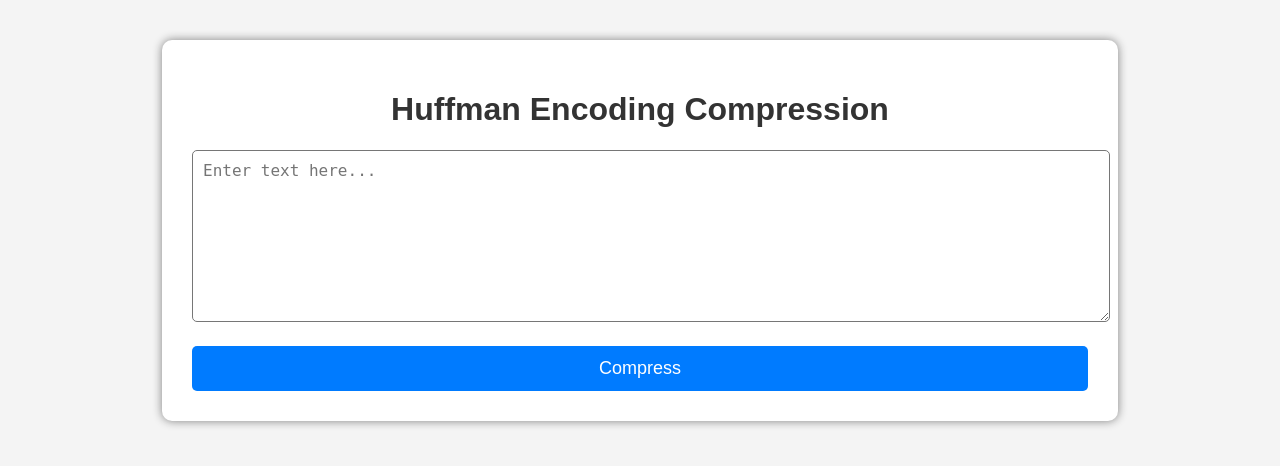
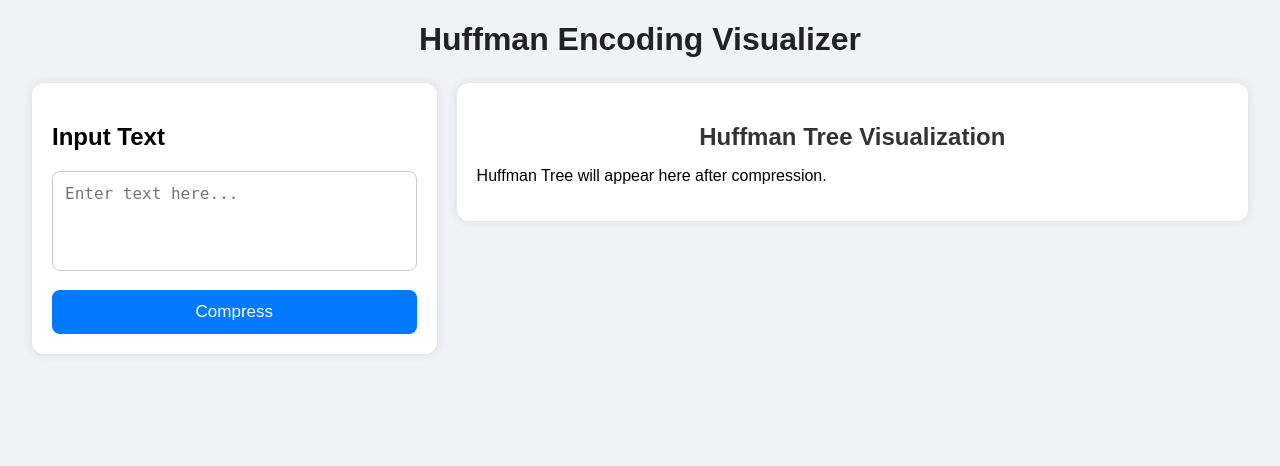
Before and after one commit to omkargurav0216-code/huffman, a Flask app: page / in a window 1280 px wide. Shown: the top 466 px of the page. Run offline with Flask 3, Linux system fonts and the light colour scheme.

Commit message:
Modification1

```diff
--- a/app.py
+++ b/app.py
@@ -1,5 +1,6 @@
 from flask import Flask, render_template, request
 import subprocess
+import json
 import os
 
 app = Flask(__name__)
@@ -13,10 +14,10 @@ def compress():
 
     text = request.form['text']
 
-    executable = './huffman.exe'
+    executable = './huffman'
 
-    if os.name != 'nt':
-        executable = './huffman'
+    if os.name == 'nt':
+        executable = './huffman.exe'
 
     result = subprocess.run(
         [executable, text],
@@ -26,9 +27,13 @@ def compress():
 
     output = result.stdout
 
+    with open('tree.json') as f:
+        tree_data = json.load(f)
+
     return render_template(
         'index.html',
         output=output,
+        tree=tree_data,
         text=text
     )
 
--- a/static/style.css
+++ b/static/style.css
@@ -1,51 +1,107 @@
 body {
 
-    font-family: Arial;
-    background: #f4f4f4;
+    font-family: Arial, sans-serif;
+
+    background: #f0f2f5;
+
     margin: 0;
     padding: 0;
 }
 
 .container {
 
-    width: 70%;
+    width: 95%;
+
     margin: auto;
-    margin-top: 40px;
 
-    background: white;
-
-    padding: 30px;
-
-    border-radius: 10px;
-
-    box-shadow: 0px 0px 10px gray;
+    margin-top: 20px;
 }
 
 h1 {
 
     text-align: center;
-    color: #333;
+
+    color: #222;
+
+    margin-bottom: 25px;
+}
+
+/* MAIN LAYOUT */
+
+.main-layout {
+
+    display: flex;
+
+    gap: 20px;
+
+    align-items: flex-start;
+}
+
+/* LEFT PANEL */
+
+.left-panel {
+
+    width: 35%;
+}
+
+/* RIGHT PANEL */
+
+.right-panel {
+
+    width: 65%;
+
+    background: white;
+
+    border-radius: 12px;
+
+    padding: 20px;
+
+    box-shadow: 0px 0px 10px rgba(0,0,0,0.1);
+
+    overflow: auto;
+}
+
+/* INPUT BOX */
+
+.input-card {
+
+    background: white;
+
+    padding: 20px;
+
+    border-radius: 12px;
+
+    box-shadow: 0px 0px 10px rgba(0,0,0,0.1);
 }
 
 textarea {
 
     width: 100%;
-    height: 150px;
 
-    padding: 10px;
+    height: 100px;
+
+    resize: none;
+
+    padding: 12px;
+
+    border-radius: 8px;
+
+    border: 1px solid #ccc;
 
     font-size: 16px;
 
-    border-radius: 5px;
+    box-sizing: border-box;
 }
 
+/* BUTTON */
+
 button {
-
-    margin-top: 20px;
 
     width: 100%;
 
     padding: 12px;
+
+    margin-top: 15px;
 
     background: #007BFF;
 
@@ -53,11 +109,13 @@ button {
 
     border: none;
 
-    font-size: 18px;
+    border-radius: 8px;
 
-    border-radius: 5px;
+    font-size: 17px;
 
     cursor: pointer;
+
+    transition: 0.3s;
 }
 
 button:hover {
@@ -65,18 +123,71 @@ button:hover {
     background: #0056b3;
 }
 
+/* RESULT CARD */
+
 .output {
 
-    margin-top: 30px;
+    margin-top: 20px;
 
-    background: #f8f8f8;
+    background: #111827;
+
+    color: #00ff88;
 
     padding: 20px;
 
-    border-radius: 5px;
+    border-radius: 12px;
+
+    box-shadow: 0px 0px 12px rgba(0,0,0,0.15);
+}
+
+.output h2 {
+
+    margin-top: 0;
+
+    color: white;
+
+    text-align: center;
 }
 
 pre {
 
     white-space: pre-wrap;
+
+    font-size: 15px;
+
+    line-height: 1.5;
 }
+
+/* TREE */
+
+#tree {
+
+    width: 100%;
+
+    overflow-x: auto;
+}
+
+/* TREE TITLE */
+
+.tree-title {
+
+    text-align: center;
+
+    margin-bottom: 15px;
+
+    color: #333;
+}
+
+/* SVG */
+
+svg {
+
+    background: #fafafa;
+
+    border-radius: 10px;
+}
+
+.output {
+
+    border-left: 6px solid #00ff88;
+}
--- a/templates/index.html
+++ b/templates/index.html
@@ -1,14 +1,20 @@
 <!DOCTYPE html>
-<html>
+<html lang="en">
 
 <head>
 
-    <title>Huffman Encoding</title>
+    <meta charset="UTF-8">
 
-    <link
-        rel="stylesheet"
+    <meta name="viewport"
+          content="width=device-width, initial-scale=1.0">
+
+    <title>Huffman Encoding Visualizer</title>
+
+    <link rel="stylesheet"
           href="{{ url_for('static',
           filename='style.css') }}">
+
+    <script src="https://d3js.org/d3.v7.min.js"></script>
 
 </head>
 
@@ -16,16 +22,27 @@
 
 <div class="container">
 
-    <h1>
-        Huffman Encoding Compression
-    </h1>
+    <h1>Huffman Encoding Visualizer</h1>
 
-    <form action="/compress" method="POST">
+    <div class="main-layout">
+
+        <!-- LEFT PANEL -->
+
+        <div class="left-panel">
+
+            <!-- INPUT CARD -->
+
+            <div class="input-card">
+
+                <h2>Input Text</h2>
+
+                <form action="/compress"
+                      method="POST">
 
                     <textarea
                         name="text"
-            placeholder="Enter text here..."
-            required>{{ text if text else '' }}</textarea>
+                        required
+                        placeholder="Enter text here...">{{ text if text else '' }}</textarea>
 
                     <button type="submit">
                         Compress
@@ -33,11 +50,15 @@
 
                 </form>
 
+            </div>
+
+            <!-- OUTPUT -->
+
             {% if output %}
 
             <div class="output">
 
-        <h2>Result</h2>
+                <h2>Compression Result</h2>
 
                 <pre>{{ output }}</pre>
 
@@ -47,5 +68,143 @@
 
         </div>
 
+        <!-- RIGHT PANEL -->
+
+        <div class="right-panel">
+
+            <h2 class="tree-title">
+                Huffman Tree Visualization
+            </h2>
+
+            {% if tree %}
+
+            <div id="tree"></div>
+
+            {% else %}
+
+            <div class="empty-tree">
+
+                <p>
+                    Huffman Tree will appear here
+                    after compression.
+                </p>
+
+            </div>
+
+            {% endif %}
+
+        </div>
+
+    </div>
+
+</div>
+
+{% if tree %}
+
+<script>
+
+const treeData = {{ tree | tojson }};
+
+/* SVG SIZE */
+
+const width = 1100;
+const height = 700;
+
+/* CREATE SVG */
+
+const svg = d3.select("#tree")
+    .append("svg")
+    .attr("width", width)
+    .attr("height", height);
+
+/* MAIN GROUP */
+
+const g = svg.append("g")
+    .attr("transform", "translate(50,50)");
+
+/* CREATE HIERARCHY */
+
+const root = d3.hierarchy(treeData);
+
+/* TOP TO BOTTOM TREE */
+
+const treeLayout = d3.tree()
+    .size([width - 150, height - 150]);
+
+treeLayout(root);
+
+/* LINKS */
+
+g.selectAll(".link")
+    .data(root.links())
+    .enter()
+    .append("line")
+    .attr("x1", d => d.source.x)
+    .attr("y1", d => d.source.y)
+    .attr("x2", d => d.target.x)
+    .attr("y2", d => d.target.y)
+    .attr("stroke", "#999")
+    .attr("stroke-width", 2);
+
+/* EDGE LABELS */
+
+g.selectAll(".edge-label")
+    .data(root.links())
+    .enter()
+    .append("text")
+    .attr("x", d => (d.source.x + d.target.x) / 2)
+    .attr("y", d => (d.source.y + d.target.y) / 2 - 8)
+    .attr("text-anchor", "middle")
+    .style("font-size", "14px")
+    .style("font-weight", "bold")
+    .style("fill", "#444")
+    .text((d) => {
+
+        if (d.target === d.source.children[0])
+            return "0";
+
+        return "1";
+    });
+
+/* NODES */
+
+g.selectAll(".node")
+    .data(root.descendants())
+    .enter()
+    .append("circle")
+    .attr("cx", d => d.x)
+    .attr("cy", d => d.y)
+    .attr("r", 30)
+    .attr("fill", d => d.children ? "#007BFF" : "#28a745")
+    .attr("stroke", "#fff")
+    .attr("stroke-width", 3);
+
+/* NODE TEXT */
+
+g.selectAll(".node-text")
+    .data(root.descendants())
+    .enter()
+    .append("text")
+    .attr("x", d => d.x)
+    .attr("y", d => d.y + 5)
+    .attr("text-anchor", "middle")
+    .style("fill", "white")
+    .style("font-size", "13px")
+    .style("font-weight", "bold")
+    .text(d => d.data.name);
+
+/* TOOLTIP */
+
+g.selectAll(".tooltip-node")
+    .data(root.descendants())
+    .enter()
+    .append("title")
+    .text(d => `Node: ${d.data.name}`);
+
+</script>
+
+{% endif %}
+
 </body>
+
 </html>
--- /dev/null
+++ b/tree.json
@@ -0,0 +1 @@
+{"name":"5","children":[{"name":"l(2)"},{"name":"3","children":[{"name":"e(1)"},{"name":"2","children":[{"name":"H(1)"},{"name":"o(1)"}]}]}]}
```
Also changed, not shown: 2 other files. Lines whose indentation alone changed are shown as unchanged.
